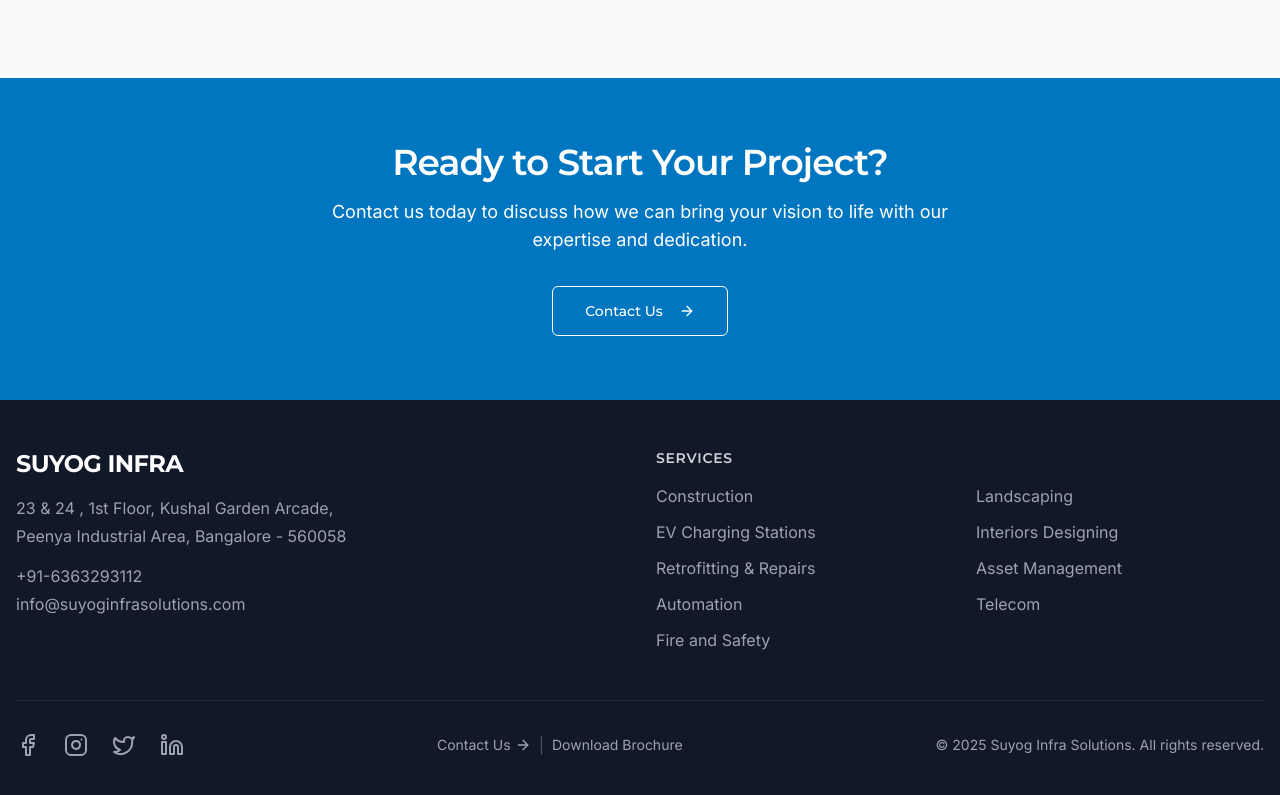
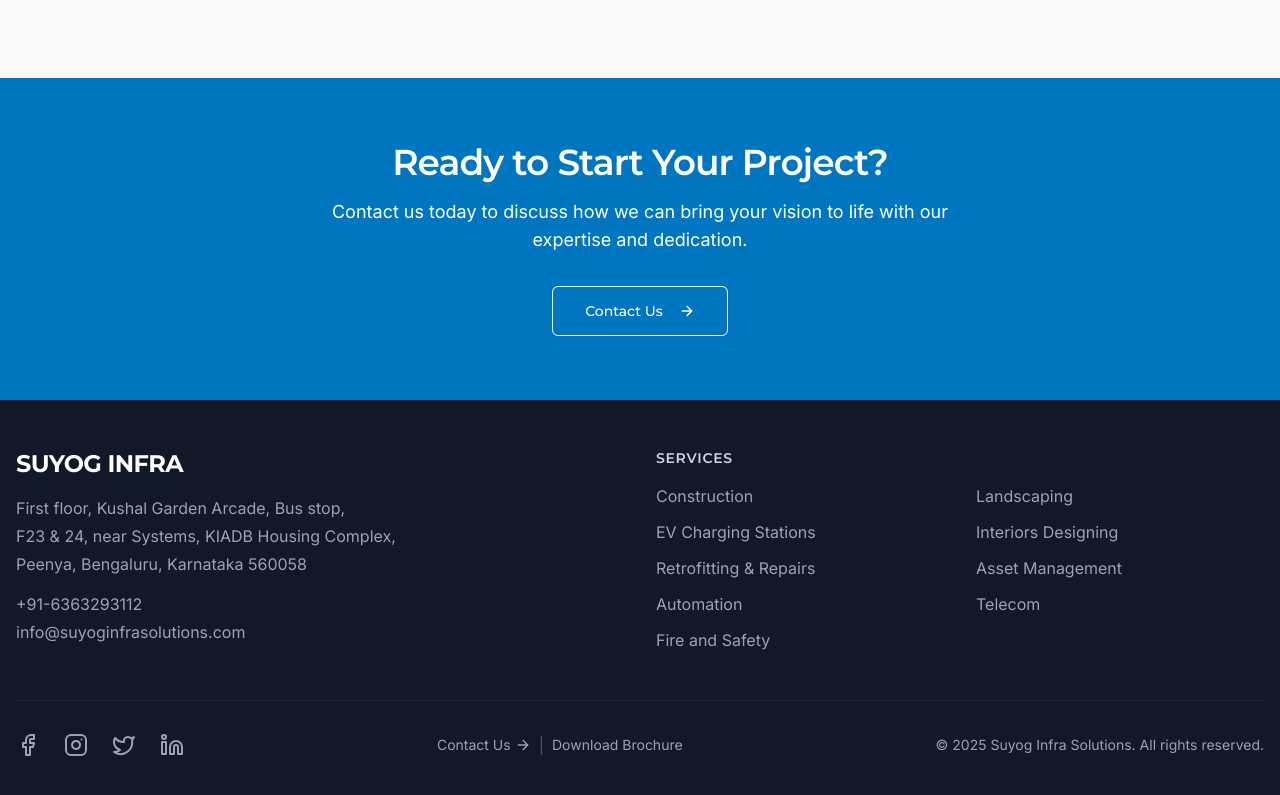
Before and after one commit to chandrashekarRravi/suyoginfra, a Next.js app: page /about in a window 1280 px wide. Shown: the part 3796-4591 px from the top of the page. Built offline with nearby package versions, Linux system fonts and the light colour scheme.

Commit message:
Update footer.tsx

```diff
--- a/components/footer.tsx
+++ b/components/footer.tsx
@@ -56,9 +56,9 @@ export default function Footer() {
             <h2 className="font-montserrat text-2xl font-bold tracking-tight uppercase">SUYOG INFRA</h2>
             <div className="mt-4 text-gray-400">
               {/* <p>Blooming Co-Working Spaces Rajajinagar</p> */}
-              <p className="mt-1">23 & 24 , 1st Floor, Kushal Garden Arcade,</p>
-              <p className="mt-1">Peenya Industrial Area, Bangalore - 560058</p>
-
+              <p className="mt-1">First floor, Kushal Garden Arcade, Bus stop,</p>
+              <p className="mt-1">F23 & 24, near Systems, KIADB Housing Complex,</p>
+              <p className="mt-1">Peenya, Bengaluru, Karnataka 560058</p>
               <p className="mt-4">+91-6363293112</p>
               <p className="mt-1">info@suyoginfrasolutions.com</p>
             </div>
```
